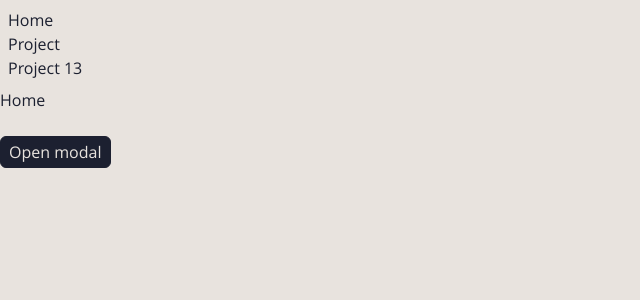
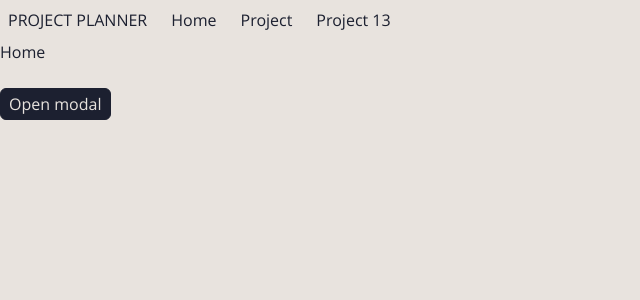
Before and after one commit to Amater-AK/Personal-Project-Planner, a React (Vite) app: page / in a window 1280 px wide. Shown: the top 300 px of the page, without its empty margins (0-640 px from the left). Built offline with nearby package versions, Linux system fonts and the light colour scheme.

Commit message:
add Header

```diff
--- a/src/layouts/MainLayout.tsx
+++ b/src/layouts/MainLayout.tsx
@@ -1,17 +1,12 @@
-import { Outlet, NavLink } from "react-router";
+import { Outlet } from "react-router";
 
-import { ROUTE_PATHS } from "@/app/router/paths.type";
+import { Header } from "@/shared/components/Header";
 
 export function MainLayout() {
     return (
         <div className="h-svh flex flex-col">
-            <header className="p-2">
-                <NavLink to={ROUTE_PATHS.HOME}>Home</NavLink>
-                <br />
-                <NavLink to={ROUTE_PATHS.PROJECT}>Project</NavLink>
-                <br />
-                <NavLink to={`${ROUTE_PATHS.PROJECT}/13`}>Project 13</NavLink>
-            </header>
+            <Header />
+
             <main className="min-h-0 grow">
                 <Outlet />
             </main>
--- /dev/null
+++ b/src/shared/components/Header.tsx
@@ -0,0 +1,17 @@
+import { NavLink } from "react-router";
+
+import { Logo } from "./Logo";
+
+import { ROUTE_PATHS } from "@/app/router/paths.type";
+
+export function Header() {
+    return (
+        <header className="flex items-center gap-6 p-2">
+            <Logo />
+
+            <NavLink to={ROUTE_PATHS.HOME}>Home</NavLink>
+            <NavLink to={ROUTE_PATHS.PROJECT}>Project</NavLink>
+            <NavLink to={`${ROUTE_PATHS.PROJECT}/13`}>Project 13</NavLink>
+        </header>
+    );
+}
--- /dev/null
+++ b/src/shared/components/Logo.tsx
@@ -0,0 +1,7 @@
+export function Logo() {
+    return (
+        <div className="flex items-center gap-2">
+            <span className="font-semibold uppercase">Project Planner</span>
+        </div>
+    );
+}
```
